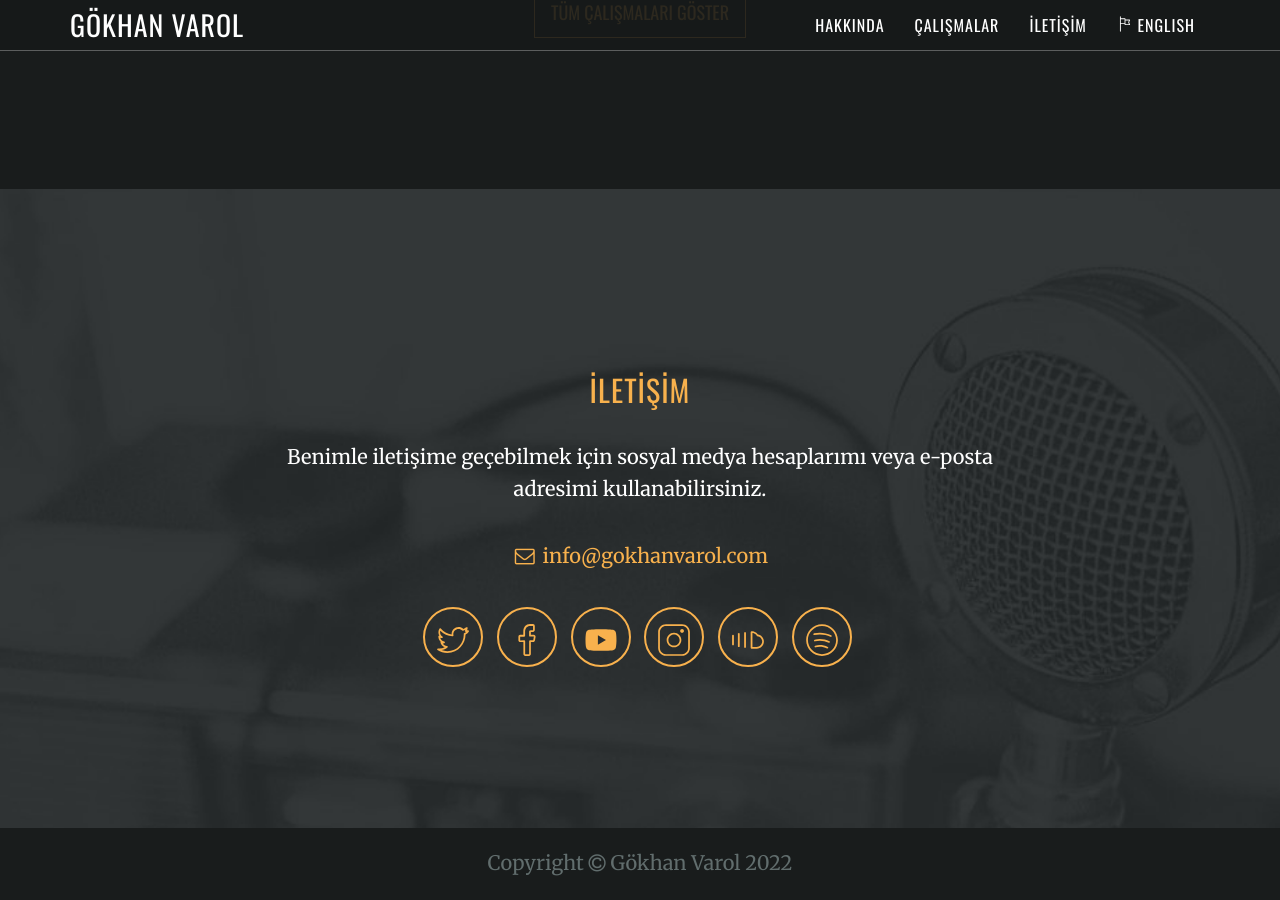
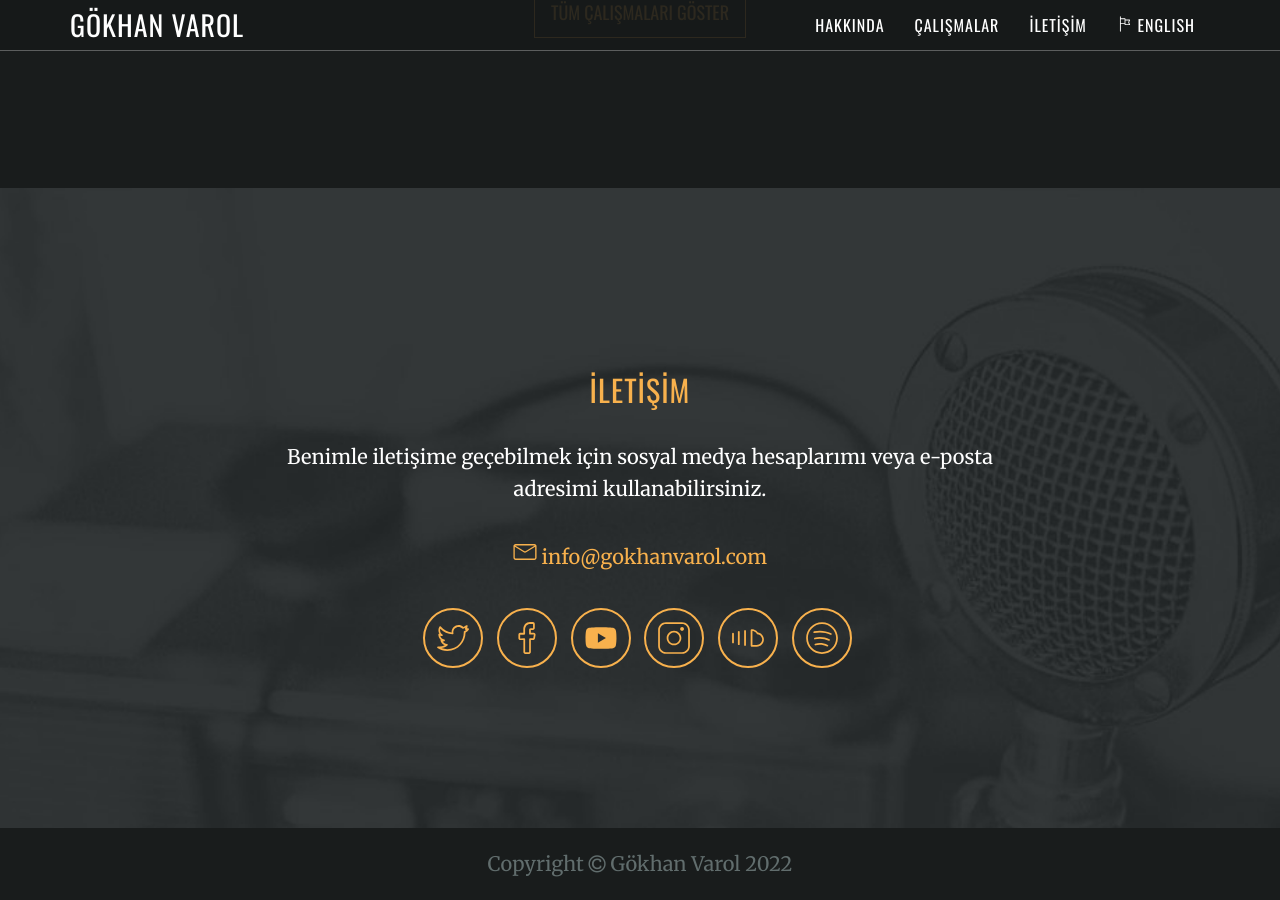
Before and after one commit to evrenvarol/gokhanvarol.com, a Jekyll site: the page built from _pages/tr/index.md, in a window 1280 px wide and 900 px high, scrolled down 2082 px. Built offline with Jekyll 4.4.1, drawn with Linux system fonts in a browser that asks for light colours; nearby versions of some CDN libraries.

Commit message:
Fix email and social icons

```diff
--- a/_layouts/home.html
+++ b/_layouts/home.html
@@ -85,13 +85,20 @@
                     <h2>{{page.translations.[page.lang].contact-title}}</h2>
                     <p>{{page.translations.[page.lang].contact-desc}}</p>
                     <p>
-                        <a href="mailto:{{ site.email }}"><i class="fa fa-envelope-o fa-fw"></i> {{ site.email }}</a>
+                        <a href="mailto:{{ site.email }}">
+                            <svg fill="currentColor" width="24" height="24" version="1.1" id="lni_lni-envelope" xmlns="http://www.w3.org/2000/svg" xmlns:xlink="http://www.w3.org/1999/xlink" x="0px"
+                                 y="0px" viewBox="0 0 64 64" style="enable-background:new 0 0 64 64;" xml:space="preserve">
+                            <path d="M57,10.9H7c-3.2,0-5.8,2.6-5.8,5.8v30.7c0,3.2,2.6,5.8,5.8,5.8h50c3.2,0,5.8-2.6,5.8-5.8V16.7C62.8,13.5,60.2,10.9,57,10.9z
+                                 M57,14.4c0.5,0,0.9,0.1,1.3,0.4L33.4,29.9c-0.9,0.5-1.9,0.5-2.8,0L5.7,14.8c0.4-0.2,0.8-0.4,1.3-0.4H57z M57,49.6H7
+                                c-1.2,0-2.3-1-2.3-2.3v-29l24,14.6c1,0.6,2.1,0.9,3.2,0.9c1.1,0,2.2-0.3,3.2-0.9l24-14.6v29C59.3,48.6,58.2,49.6,57,49.6z"/>
+                            </svg>
+                             {{ site.email }}</a>
                     </p>
                     <p>{{page.translations.[page.lang].contact-desc2}}</p>
                     <ul class="list-inline banner-social-buttons">
                         {% for network in site.social %}
                         <li>
-                            <a href="{{ network.url }}" class="btn btn-circle btn-lg">
+                            <a href="{{ network.url }}" class="btn btn-circle">
                                 {% if network.title == "facebook" %}
                                 <svg fill="currentColor" width="32" height="32" version="1.1" id="lni_lni-facebook-line" xmlns="http://www.w3.org/2000/svg" xmlns:xlink="http://www.w3.org/1999/xlink" x="0px" y="0px" viewBox="0 0 64 64" style="enable-background:new 0 0 64 64;" xml:space="preserve" aria-hidden="true" focusable="false">
                                     <g>
```
